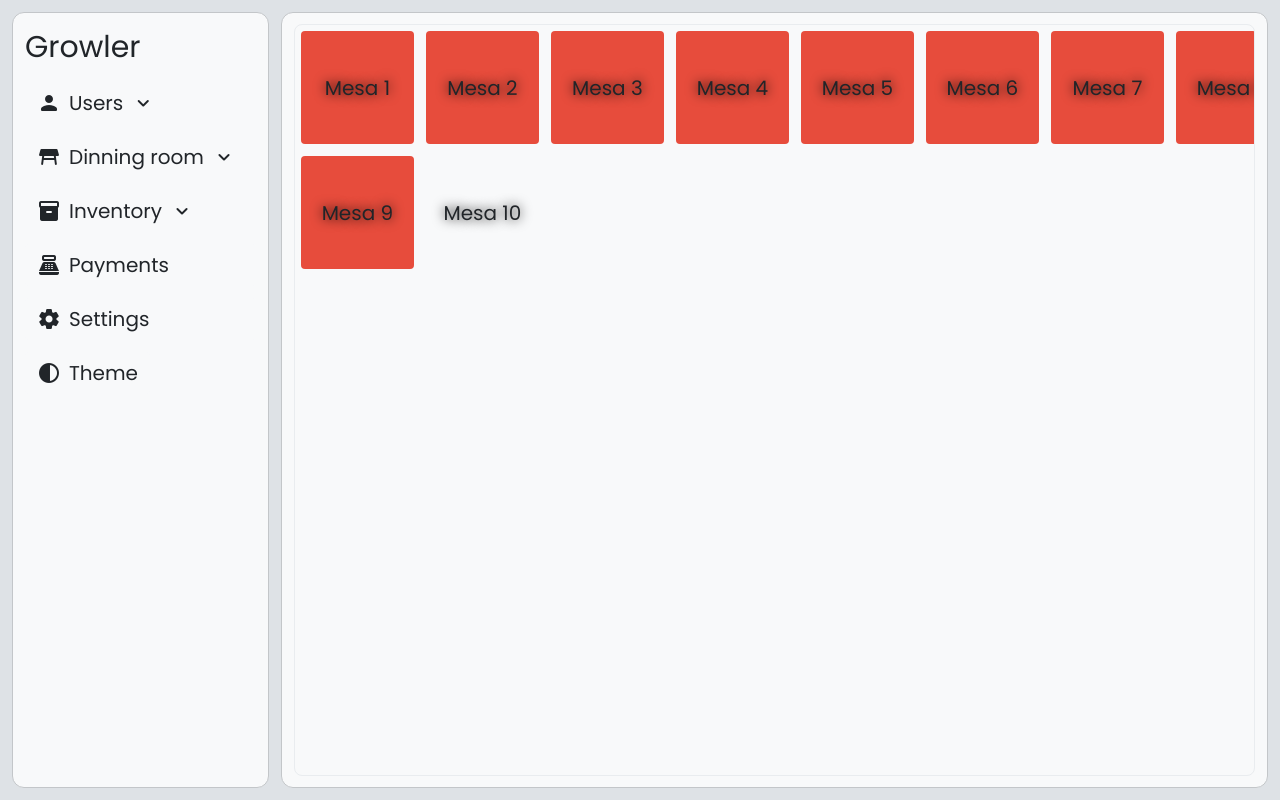
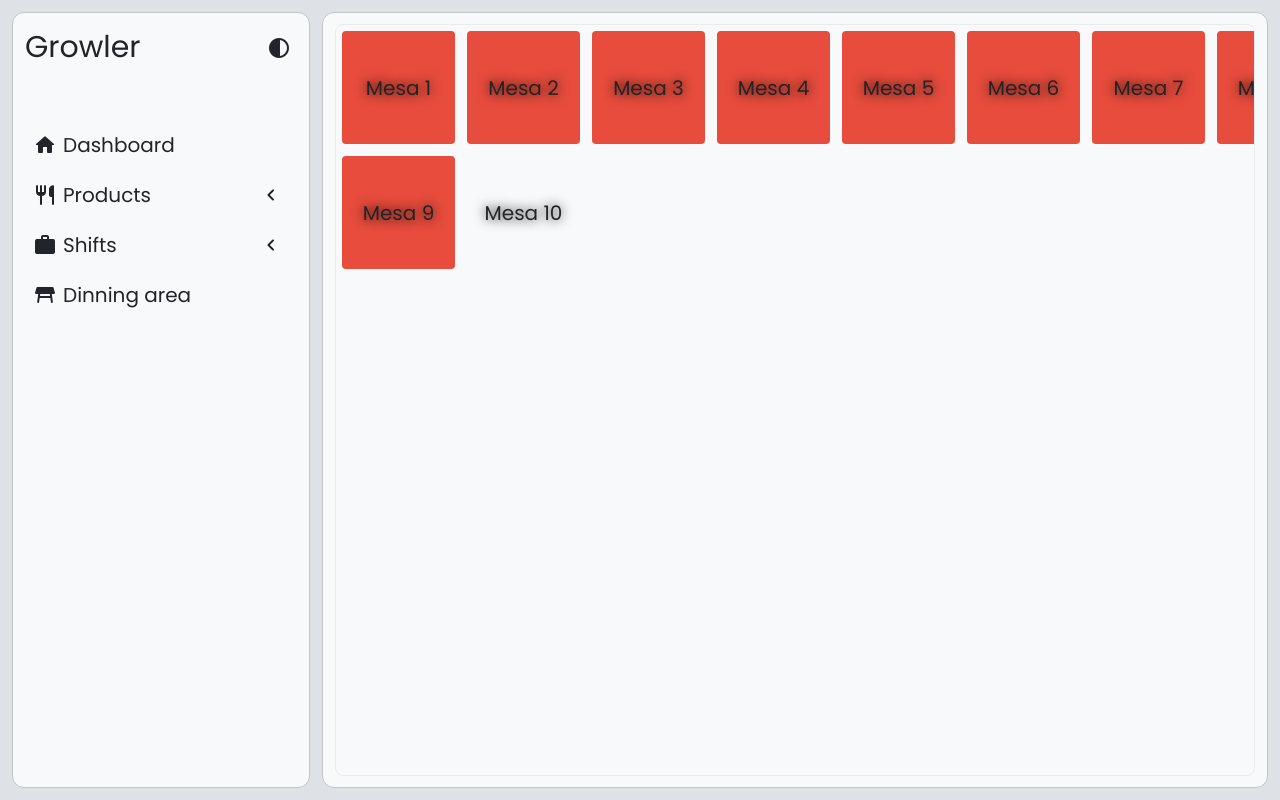
Before and after one commit to Franco-Pertusati/growler-front, an Angular app: page /dinning-area in a window 1280 px wide. Built offline with nearby package versions, Linux system fonts and the light colour scheme.

Commit message:
Acordeon, dialogs arreglados

```diff
--- a/src/app/app.component.css
+++ b/src/app/app.component.css
@@ -3,7 +3,7 @@
   width: 100vw;
   height: 100vh;
   display: grid;
-  grid-template-columns: auto 1fr;
+  grid-template-columns: 298px 1fr;
   gap: 12px;
 }
 
--- a/src/app/app.routes.ts
+++ b/src/app/app.routes.ts
@@ -5,9 +5,7 @@ import { CategoriesComponent } from './pages/inventory/categories/categories.com
 import { DinningAreaComponent } from './pages/dinning-area/dinning-area.component';
 
 export const routes: Routes = [
-  { path: '', component: HomeComponent }, // Ruta para la página de inicio
-  { path: 'products', component: ProductsComponent }, // Ruta para la página "about"
-  { path: 'categories', component: CategoriesComponent },
+  { path: 'dashboard', component: HomeComponent }, // Ruta para la página de inicio
+  { path: 'products', component: CategoriesComponent },
   { path: 'dinning-area', component: DinningAreaComponent },
-  // { path: '**', component: HOm },
 ];
--- a/src/app/sections/nav/nav.component.css
+++ b/src/app/sections/nav/nav.component.css
@@ -10,6 +10,10 @@ nav {
 .btnList {
   width: 100%;
   display: flex;
-  gap: 12px;
-  flex-direction: column-reverse;
+  gap: 8px;
+  flex-direction: column;
 }
+
+.appTitle {
+  margin-bottom: 42px;
+}
--- a/src/app/sections/nav/nav.component.html
+++ b/src/app/sections/nav/nav.component.html
@@ -1,23 +1,18 @@
 <nav class="background">
-  <h1>Growler</h1>
-  <div class="btnList">
+  <div class="flex appTitle">
+    <h1 class="wfull">Growler</h1>
     <app-theme-btn />
-    <app-button [icon]="'settings'" [label]="'Settings'" [style]="'wfull'"/>
-    <app-button [icon]="'point_of_sale'" [label]="'Payments'" [style]="'wfull'"/>
-    <app-dropdown [icon]="'inventory_2'" [label]="'Inventory'">
-      @for (btn of inventoryBtnList; track $index) {
-        <app-button [icon]="btn.icon" [label]="btn.label" [style]="'wfull'" [routerLink]="btn.route"/>
-      }
-    </app-dropdown>
-    <app-dropdown [icon]="'table_restaurant'" [label]="'Dinning room'">
-      @for (btn of inventoryBtnList; track $index) {
-        <app-button [icon]="btn.icon" [label]="btn.label" [style]="'wfull'"/>
-      }
-    </app-dropdown>
-    <app-dropdown [icon]="'person'" [label]="'Users'">
-      @for (btn of inventoryBtnList; track $index) {
-        <app-button [icon]="btn.icon" [label]="btn.label" [style]="'wfull'"/>
-      }
-    </app-dropdown>
+  </div>
+  <div class="btnList wfull">
+    <app-button [label]="'Dashboard'" [icon]="'home'" [style]="'wfull'" [routerLink]="'dashboard'" />
+    <app-acordeon [label]="'Products'" [icon]="'restaurant'" [style]="'wfull'">
+      <app-button [label]="'Products list'" [icon]="'assignment'" [style]="'wfull'" [routerLink]="'products'"/>
+      <app-button [label]="'Ingredients list'" [icon]="'assignment'" [style]="'wfull'" />
+    </app-acordeon>
+    <app-acordeon [label]="'Shifts'" [icon]="'work'" [style]="'wfull'">
+      <app-button [label]="'Start shift'" [icon]="'work'" [style]="'wfull'" />
+      <app-button [label]="'Shift history'" [icon]="'work_history'" [style]="'wfull'" />
+    </app-acordeon>
+    <app-button [label]="'Dinning area'" [icon]="'table_restaurant'" [style]="'wfull'" [routerLink]="'dinning-area'" />
   </div>
 </nav>
--- a/src/app/sections/nav/nav.component.ts
+++ b/src/app/sections/nav/nav.component.ts
@@ -1,31 +1,13 @@
 import { Component } from '@angular/core';
-import { DropdownComponent } from "../../ui/dropdown/dropdown.component";
 import { ButtonComponent } from "../../ui/button/button.component";
 import { ThemeBtnComponent } from "../../ui/theme-btn/theme-btn.component";
+import { AcordeonComponent } from "../../ui/acordeon/acordeon.component";
 
 @Component({
   selector: 'app-nav',
   standalone: true,
-  imports: [DropdownComponent, ButtonComponent, ThemeBtnComponent],
+  imports: [ButtonComponent, ThemeBtnComponent, AcordeonComponent],
   templateUrl: './nav.component.html',
   styleUrl: './nav.component.css'
 })
-export class NavComponent {
-  inventoryBtnList = [
-    {
-      label: 'Product list',
-      icon: 'menu_book',
-      route: 'products'
-    },
-    {
-      label: 'Categories list',
-      icon: 'menu_book',
-      route: 'categories'
-    },
-    {
-      label: 'Ingredients list',
-      icon: 'menu_book',
-      route: 'ingredients'
-    },
-  ]
-}
+export class NavComponent {}
--- a/src/app/ui/acordeon/acordeon.component.css
+++ b/src/app/ui/acordeon/acordeon.component.css
@@ -0,0 +1,12 @@
+.ddCont {
+  padding-left: 8px;
+  border-left: solid 1px var(--border);
+}
+
+i {
+  transition: all ease .3s;
+}
+
+.deg90 {
+  transform: rotate(-90deg);
+}
--- a/src/app/ui/acordeon/acordeon.component.html
+++ b/src/app/ui/acordeon/acordeon.component.html
@@ -1 +1,19 @@
-<p>acordeon works!</p>
+<div class="dropDownContainer wfull" [ngClass]="style">
+  <button class="wfull" (click)="toggleState()">
+    @if (showIcon) {
+    <i class="material-icons-round">{{ icon }}</i>
+    }
+    @if (showLabel && label) {
+    <span>{{ label }}</span>
+    }
+    <div class="wfull"></div>
+    <i class="material-icons-round" [ngClass]="isOpen? 'deg90' : ''">keyboard_arrow_left</i>
+    <div class="ddOptions"></div>
+  </button>
+
+  @if (isOpen) {
+  <div class="ddCont">
+    <ng-content />
+  </div>
+  }
+</div>
--- a/src/app/ui/acordeon/acordeon.component.ts
+++ b/src/app/ui/acordeon/acordeon.component.ts
@@ -1,12 +1,23 @@
-import { Component } from '@angular/core';
+import { CommonModule } from '@angular/common';
+import { Component, Input } from '@angular/core';
 
 @Component({
   selector: 'app-acordeon',
   standalone: true,
-  imports: [],
+  imports: [CommonModule],
   templateUrl: './acordeon.component.html',
   styleUrl: './acordeon.component.css'
 })
 export class AcordeonComponent {
+  @Input() label: string = 'Action';
+  @Input() showLabel: boolean = true;
+  @Input() icon: string = 'check'
+  @Input() showIcon: boolean = true;
+  @Input() style: string = '';
 
+  isOpen: boolean = false;
+
+  toggleState() {
+    this.isOpen = !this.isOpen
+  }
 }
--- a/src/app/ui/dropdown/dropdown.component.html
+++ b/src/app/ui/dropdown/dropdown.component.html
@@ -1,4 +1,4 @@
-<div class="dropDownContainer" (mouseenter)="openDropdown()" (mouseleave)="closeDropdown()">
+<div class="dropDownContainer" [ngClass]="style" (mouseenter)="openDropdown()" (mouseleave)="closeDropdown()">
   <button>
     @if (showIcon) {
     <i class="material-icons-round">{{ icon }}</i>
--- a/src/app/ui/dropdown/dropdown.component.ts
+++ b/src/app/ui/dropdown/dropdown.component.ts
@@ -1,18 +1,19 @@
+import { CommonModule } from '@angular/common';
 import { Component, Input } from '@angular/core';
 
 @Component({
   selector: 'app-dropdown',
   standalone: true,
-  imports: [],
+  imports: [CommonModule],
   templateUrl: './dropdown.component.html',
   styleUrl: './dropdown.component.css'
 })
 export class DropdownComponent {
-    @Input() type: 'button' | 'submit' | 'reset' = 'button';
     @Input() label: string = 'Action';
     @Input() showLabel: boolean = true;
     @Input() icon: string = 'check'
     @Input() showIcon: boolean = true;
+    @Input() style: string = '';
 
     isOpen: boolean = false;
 
--- a/src/app/ui/theme-btn/theme-btn.component.html
+++ b/src/app/ui/theme-btn/theme-btn.component.html
@@ -1 +1 @@
-<app-button [icon]="'contrast'" [label]="'Theme'" (click)="toggleTheme()" />
+<app-button [icon]="'contrast'" [showLabel]="false" (click)="toggleTheme()" />
--- a/src/styles.css
+++ b/src/styles.css
@@ -61,10 +61,10 @@ body * {
 }
 
 button, .dropDwn {
-  padding: 6px 12px;
+  padding: 6px 8px;
   display: flex;
   align-items: center;
-  gap: 8px;
+  gap: 6px;
   position: relative;
   cursor: pointer;
   border-style: none;
```
